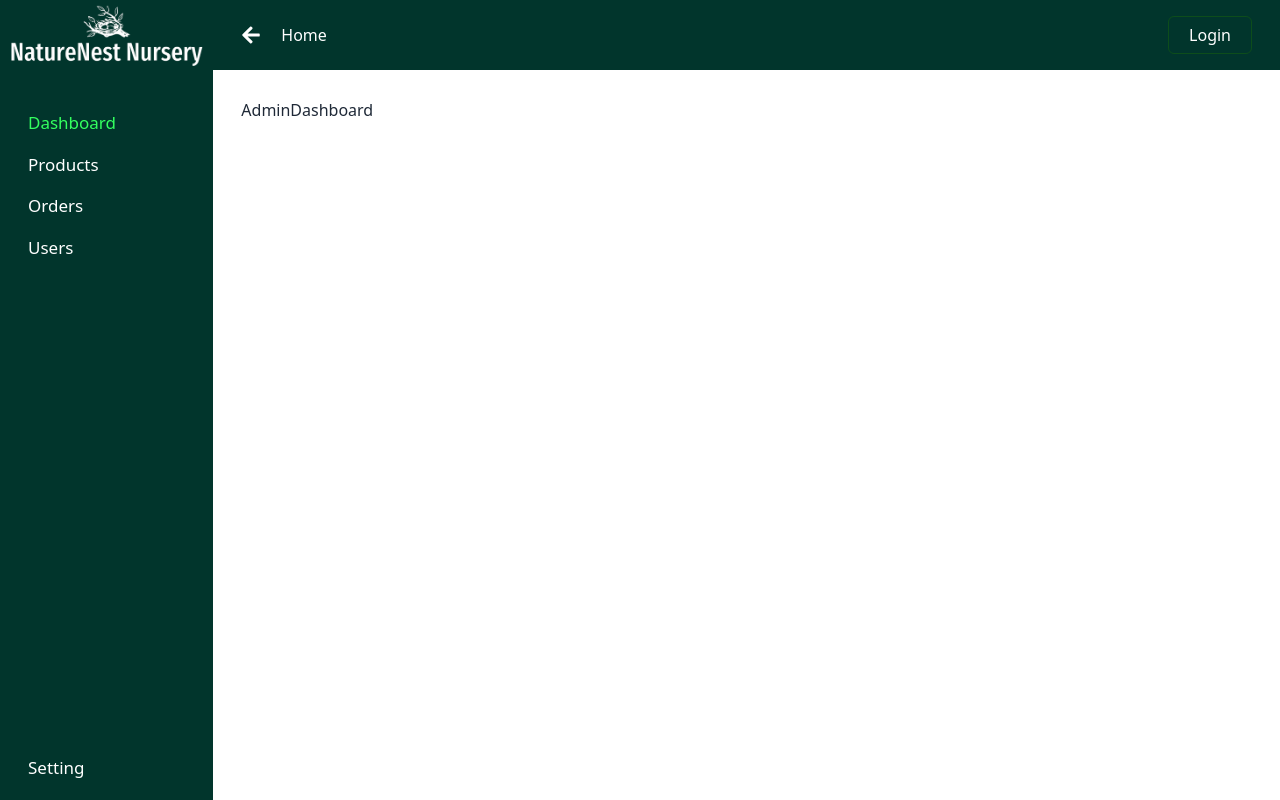
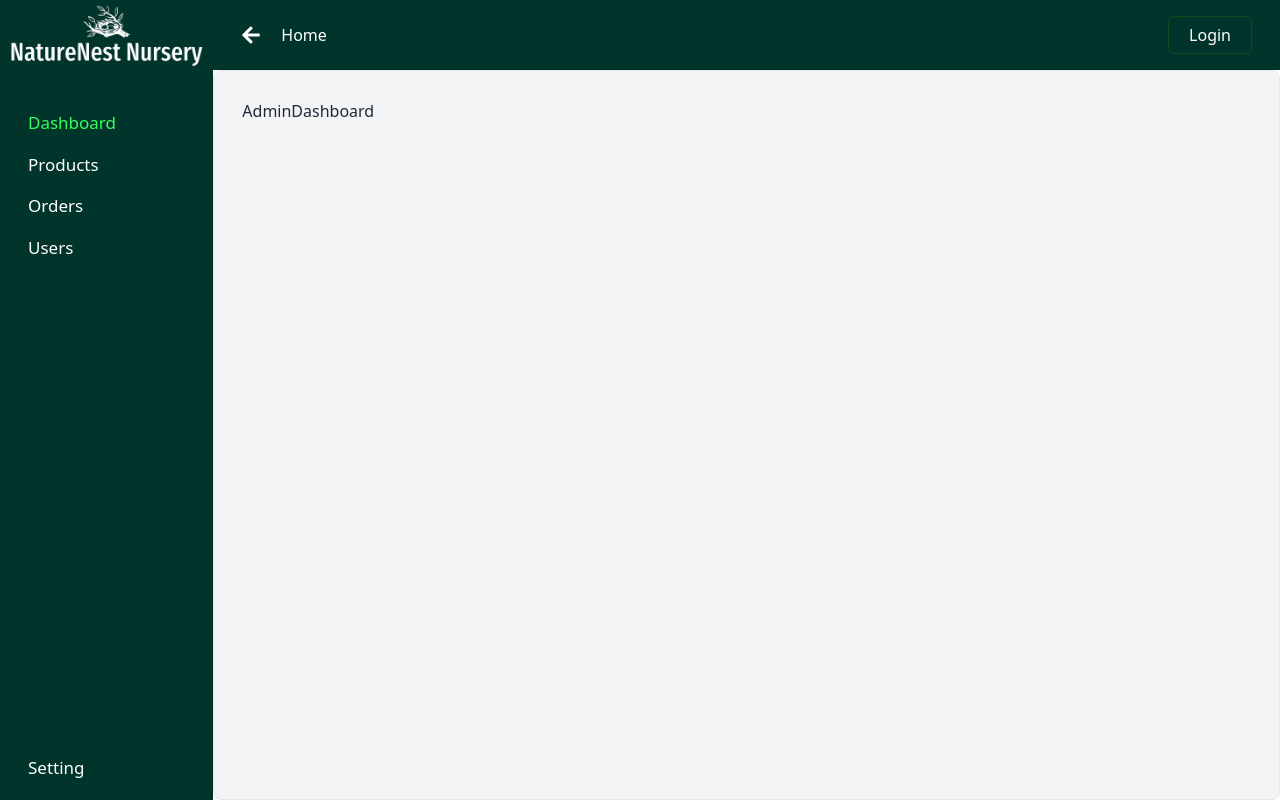
Before and after one commit to yasin2514/nest-nature-nursery-client, a React (Vite) app: page /dashboard in a window 1280 px wide. Built offline with nearby package versions, Linux system fonts and the light colour scheme; no server answers.

Commit message:
admin dashboard panel added

```diff
--- a/src/layout/DashboardLayout.jsx
+++ b/src/layout/DashboardLayout.jsx
@@ -12,7 +12,7 @@ const DashboardLayout = () => {
   };
 
   return (
-    <div className="h-screen flex transition-all duration-500">
+    <div className="max-h-screen h-full flex transition-all duration-500 ">
       <div
         className={`bg-[#01352c] text-white transition-all duration-500 ${
           collapse ? "w-1/6" : "w-0"
@@ -31,7 +31,7 @@ const DashboardLayout = () => {
         }`}
       >
         <Header collapse={collapse} toggleCollapse={toggleCollapse} />
-        <div className="p-7">
+        <div className="p-7 border h-full max-h-[calc(100vh-70px)] overflow-auto rounded-lg bg-gray-100">
           <Outlet />
         </div>
       </div>
--- a/src/pages/dashboard/index.jsx
+++ b/src/pages/dashboard/index.jsx
@@ -5,11 +5,11 @@ const DashboardHome = () => {
       const admin = true;
       const user = false;
     return (
-        <div>
+        <>
             {admin && <AdminDashboard/>}
             {user && <UserDashboard/>}
 
-        </div>
+        </>
     );
 };
 
--- a/src/styles/scrollbar.css
+++ b/src/styles/scrollbar.css
@@ -10,16 +10,16 @@
 }
 
 ::-webkit-scrollbar-thumb:hover {
-  background: #555; /* Darker color on hover */
+  background: #ffffff; /* Darker color on hover */
 }
 
 ::-webkit-scrollbar-track {
-  background: #f1f1f1; /* Background color of the scrollbar track */
+  background: #ffffff; /* Background color of the scrollbar track */
   border-radius: 10px; /* Rounded corners for the scrollbar track */
 }
 
 /* For Firefox */
 * {
   scrollbar-width: thin; /* Makes the scrollbar thin */
-  scrollbar-color: #000000 #f1f1f1; /* Color of the scrollbar thumb and track */
+  scrollbar-color: #b4afaf #f1f1f1; /* Color of the scrollbar thumb and track */
 }
```
